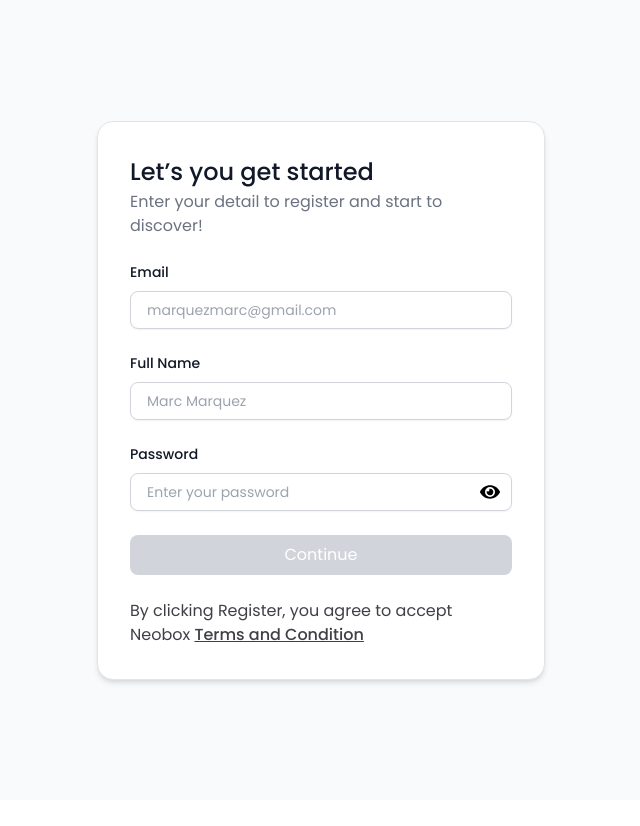
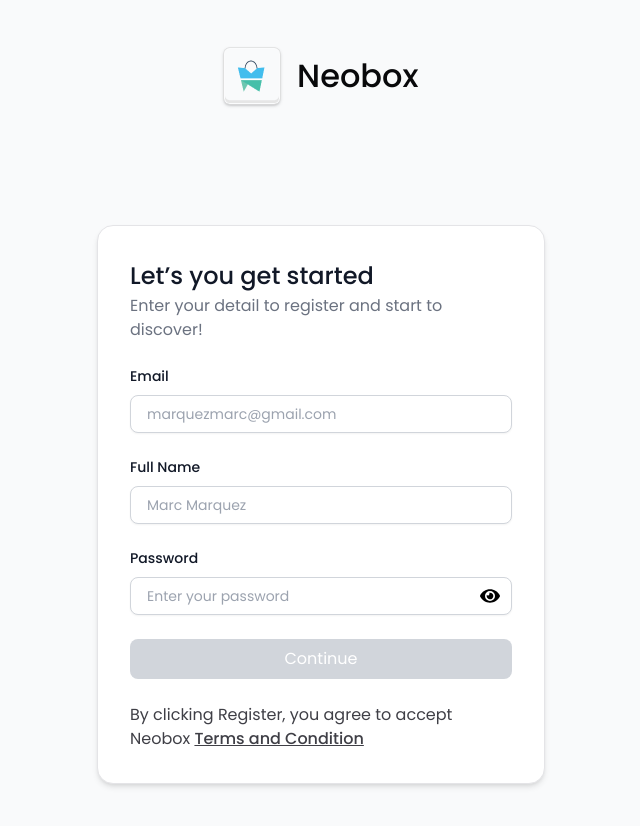
Before and after one commit to uzair-shakeel/neobox, a React (Vite) app: page /signup/create-password in a window 1280 px wide. Shown: the top 826 px of the page, without its empty margins (319-959 px from the left). Before the commit the page ends 800 px from the top, so only its background shows below. Built offline with nearby package versions, Linux system fonts and the light colour scheme.

Commit message:
header added

```diff
--- /dev/null
+++ b/src/components/settings/Header.jsx
@@ -0,0 +1,23 @@
+import React from "react";
+
+const Header = () => {
+  return (
+    <div className="flex items-center justify-center gap-[17.5px] w-full pt-[48px] bg-gray-50">
+      <span
+        className="h-[56px] w-[56px] rounded-[5.6px] border-[0.7px] border-[#FFFFFF4D] flex items-center justify-center"
+        style={{
+          boxShadow: `
+              0px 0px 0px 0.7px #DFDFDF,
+              0px 1.4px 3.5px -0.7px #292C3280,
+              inset 0px -2.8px 0px 0px #DFDFDFB2
+            `,
+        }}
+      >
+        <img src="/neobox-icon.png" className="w-[40.37px] h-[40.37px]" />
+      </span>
+      <h1 className="text-[32px] font-[500] text-[#09090B]">Neobox</h1>
+    </div>
+  );
+};
+
+export default Header;
--- a/src/pages/authentication/CreatePassword.jsx
+++ b/src/pages/authentication/CreatePassword.jsx
@@ -1,6 +1,7 @@
 import React, { useState } from "react";
 import { FaEye } from "react-icons/fa";
 import { FaEyeSlash } from "react-icons/fa6";
+import Header from "../../components/settings/Header";
 
 const CreatePassword = () => {
   const [password, setPassword] = useState("");
@@ -22,6 +23,8 @@ const CreatePassword = () => {
   const hasLowerCase = /[a-z]/.test(password);
 
   return (
+    <div>
+      <Header />
       <div className="min-h-screen flex flex-col justify-center items-center bg-gray-50">
         <div className="w-full max-w-md p-8 space-y-6 bg-white shadow-md border border-[#E4E4E7] rounded-[16px]">
           {/* Logo */}
@@ -173,6 +176,7 @@ const CreatePassword = () => {
           </p>
         </div>
       </div>
+    </div>
   );
 };
 
--- a/src/pages/authentication/OTP.jsx
+++ b/src/pages/authentication/OTP.jsx
@@ -1,4 +1,5 @@
 import React, { useState } from "react";
+import Header from "../../components/settings/Header";
 
 const OTP = () => {
   const [otp, setOtp] = useState(new Array(6).fill(""));
@@ -23,6 +24,9 @@ const OTP = () => {
   const isOtpComplete = otp.every((digit) => digit !== "");
 
   return (
+    <div>
+      <Header />
+
       <div className="min-h-screen flex flex-col justify-center items-center bg-gray-50">
         <div className="w-full max-w-md p-8 space-y-6 bg-white shadow-md border border-[#E4E4E7] rounded-[16px]">
           {/* Logo */}
@@ -78,6 +82,7 @@ const OTP = () => {
           </div>
         </div>
       </div>
+    </div>
   );
 };
 
--- a/src/pages/authentication/Signup.jsx
+++ b/src/pages/authentication/Signup.jsx
@@ -1,4 +1,5 @@
 import React, { useState } from "react";
+import Header from "../../components/settings/Header";
 
 const SignUp = () => {
   const [email, setEmail] = useState("");
@@ -14,16 +15,11 @@ const SignUp = () => {
   };
 
   return (
+    <div>
+      <Header />
+
       <div className="min-h-screen flex flex-col justify-center items-center bg-gray-50">
         <div className="w-full max-w-md p-8 space-y-6 bg-white shadow-md border border-[#E4E4E7] rounded-[16px]">
-        {/* Logo */}
-        {/* <div className="flex justify-center mb-4">
-          <img
-            src="/logo.png" // Replace with your logo path
-            alt="Neobox"
-            className="h-10 w-auto"
-          />
-        </div> */}
           <div>
             <h2 className="text-start text-[24px] font-[500] text-gray-900">
               Sign Up
@@ -104,6 +100,7 @@ const SignUp = () => {
           </p>
         </div>
       </div>
+    </div>
   );
 };
 
--- a/src/pages/authentication/Success.jsx
+++ b/src/pages/authentication/Success.jsx
@@ -1,9 +1,12 @@
-import React, { useState } from "react";
-import PhoneInput from "react-phone-input-2";
+import React from "react";
 import "react-phone-input-2/lib/style.css";
+import Header from "../../components/settings/Header";
 
 const Success = () => {
   return (
+    <div>
+      <Header />
+
       <div className="min-h-screen flex flex-col justify-center items-center bg-gray-50">
         <div className="relative w-full max-w-md p-8 space-y-6 bg-white shadow-md border border-[#E4E4E7] rounded-[16px]">
           <img
@@ -34,6 +37,7 @@ const Success = () => {
           </div>
         </div>
       </div>
+    </div>
   );
 };
 
--- a/src/pages/authentication/Verify.jsx
+++ b/src/pages/authentication/Verify.jsx
@@ -1,6 +1,7 @@
 import React, { useState } from "react";
 import PhoneInput from "react-phone-input-2";
 import "react-phone-input-2/lib/style.css";
+import Header from "../../components/settings/Header";
 
 const Verify = () => {
   const [phone, setPhone] = useState("");
@@ -8,6 +9,9 @@ const Verify = () => {
   const isPhoneValid = phone.length >= 10;
 
   return (
+    <div>
+      <Header />
+
       <div className="min-h-screen flex flex-col justify-center items-center bg-gray-50">
         <div className="w-full max-w-md p-8 space-y-6 bg-white shadow-md border border-[#E4E4E7] rounded-[16px]">
           {/* Logo */}
@@ -58,6 +62,7 @@ const Verify = () => {
           </p>
         </div>
       </div>
+    </div>
   );
 };
 
```
Lines whose indentation alone changed are shown as unchanged.
